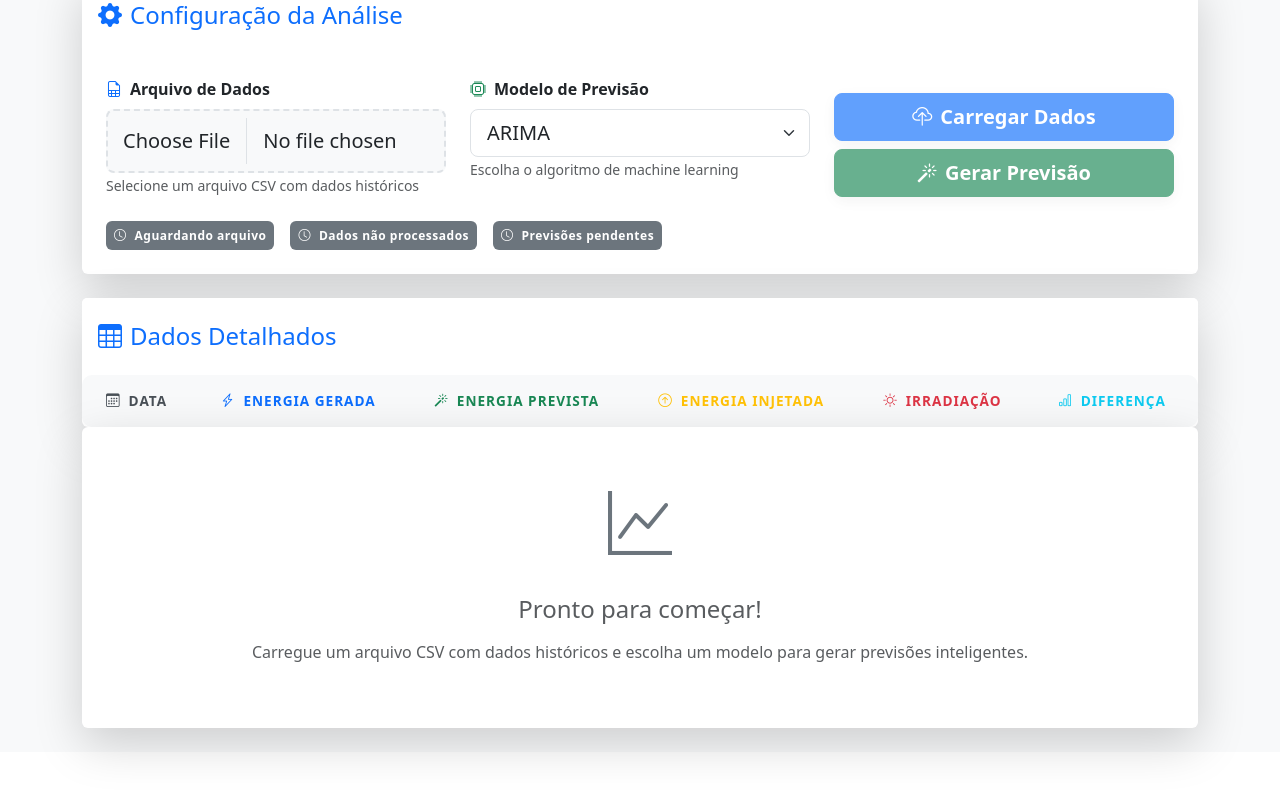
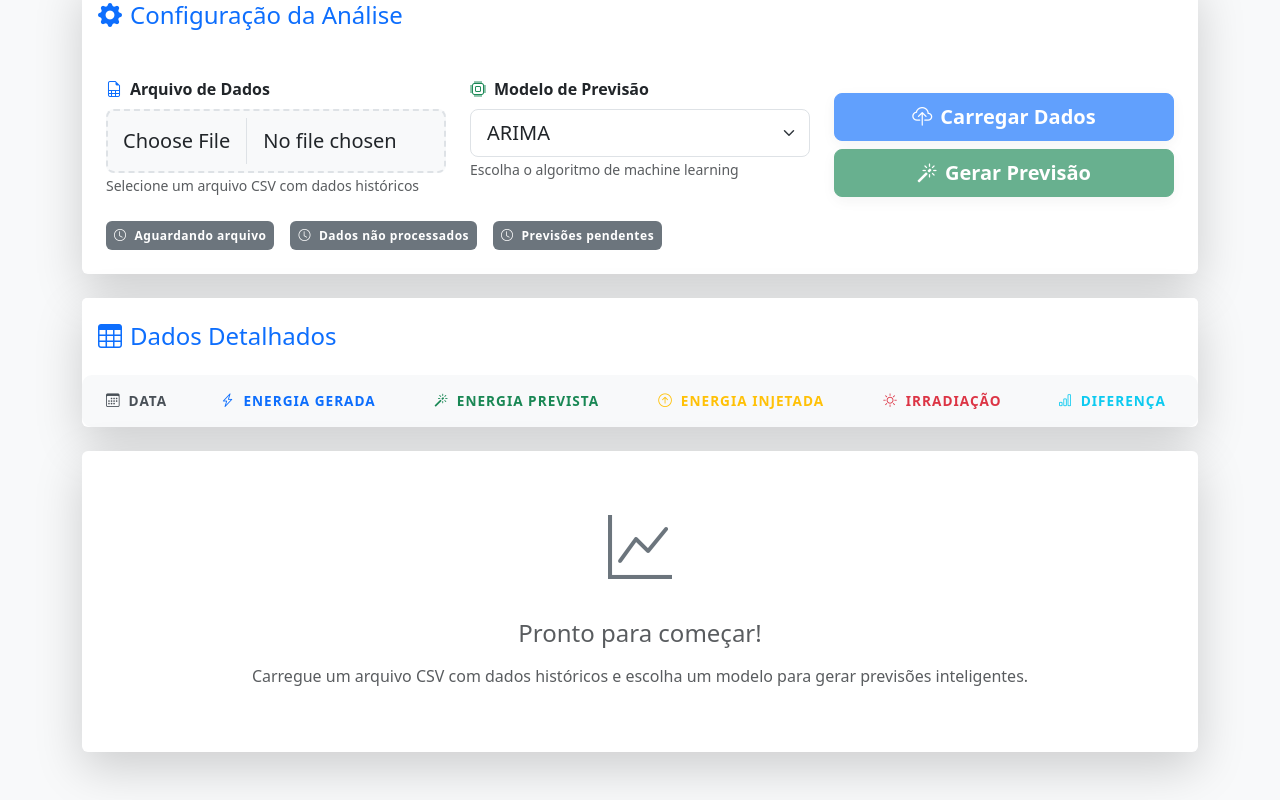
Before and after one commit to Pedrolustosa/EnergyForecasting, a React (Create React App) app in the folder EnergyForecasting.APP/: page / in a window 1280 px wide. Shown: the part 301-1101 px from the top of the page. Before the commit the page ends 1053 px from the top, so only its background shows below. Built offline with nearby package versions, Linux system fonts and the light colour scheme.

Commit message:
feat: create React app for energy forecasting with ML models and data visualization

```diff
--- a/EnergyForecasting.APP/src/App.tsx
+++ b/EnergyForecasting.APP/src/App.tsx
@@ -669,7 +669,7 @@ function App() {
           </>
         )}
 
-        <Card className="shadow-lg border-0">
+        <Card className="shadow-lg border-0 mb-4">
           <Card.Header className="bg-white border-0 py-4">
             <h4 className="mb-0 text-primary d-flex align-items-center">
               <i className="bi bi-table me-2"></i>
@@ -768,7 +768,7 @@ function App() {
         </Card>
 
         {!loading && predictions.length === 0 && testDates.length === 0 && (
-          <Card className="shadow-lg border-0 text-center">
+          <Card className="shadow-lg border-0 text-center mb-4">
             <Card.Body className="py-5">
               <div className="mb-4">
                 <i className="bi bi-graph-up" style={{ fontSize: '4rem', color: '#6c757d' }}></i>
```
Also changed, not shown: 1 other file (tests, documents, lock files or other folders).
